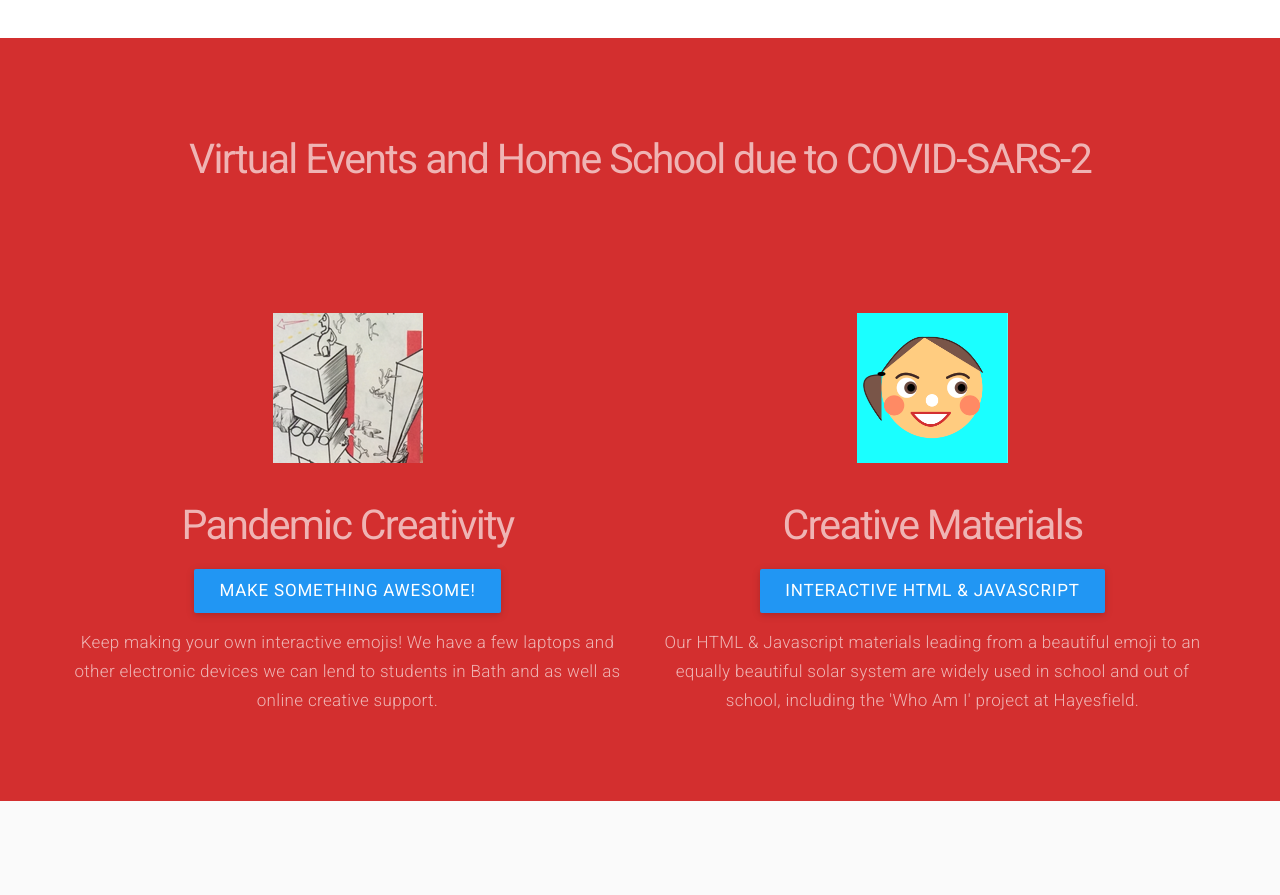
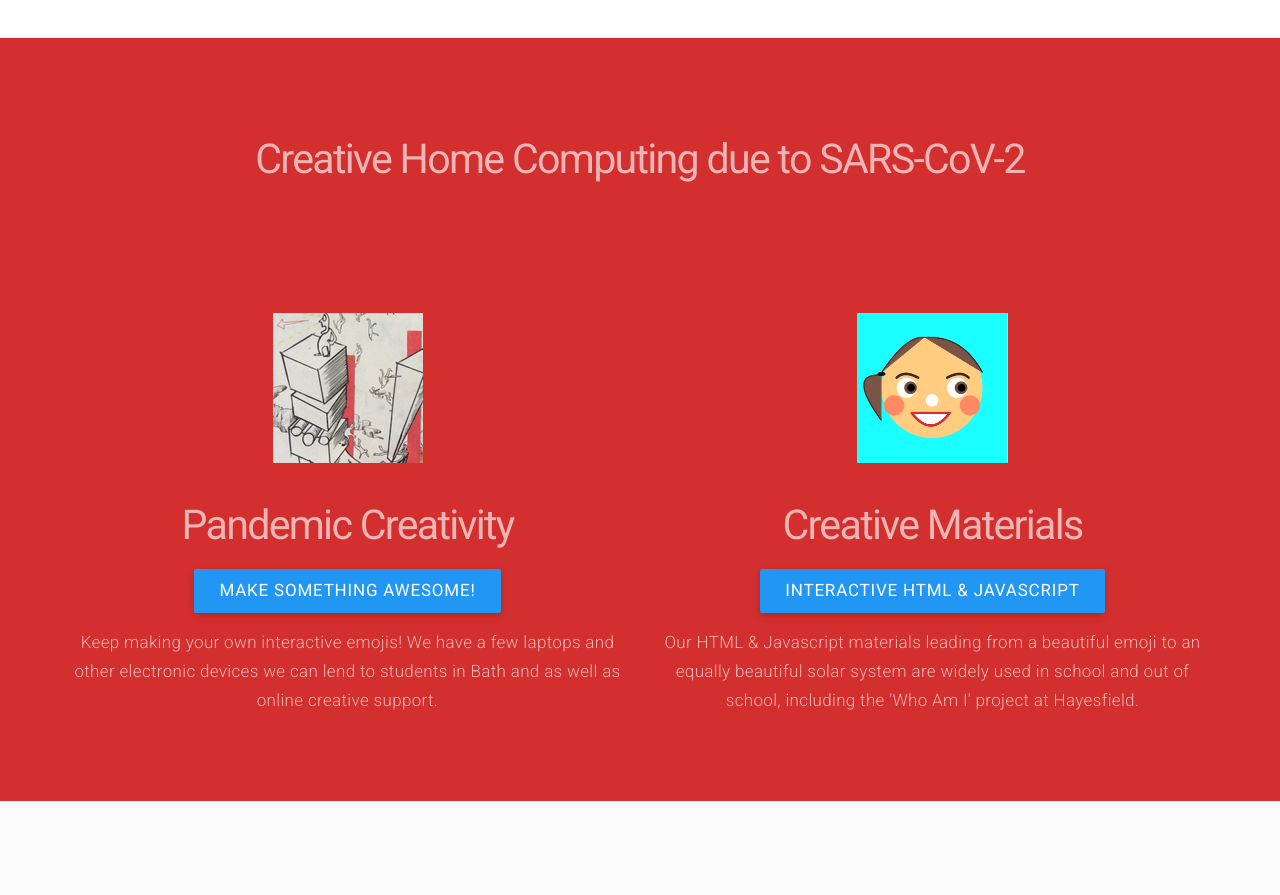
Before and after one commit to JohnReeves/programming-uk, a plain HTML site: page index.html in a window 1280 px wide. Shown: the part 1740-2635 px from the top of the page. Drawn offline with Linux system fonts and the light colour scheme.

Commit message:
Update index.html
rename covid-19 as SARS-CoV-2

```diff
--- a/index.html
+++ b/index.html
@@ -149,7 +149,7 @@
         <div class="row">
           <div class="col-xs-12 col-sm-12 col-md-12 col-lg-12 align-center content_anim27 animated fadeInUp">
             <div class="intro">
-              <h3>Virtual Events and Home School due to COVID-SARS-2</h3>
+              <h3>Creative Home Computing due to SARS-CoV-2</h3>
               <p>&nbsp;</p>
             </div>
           </div>
```
